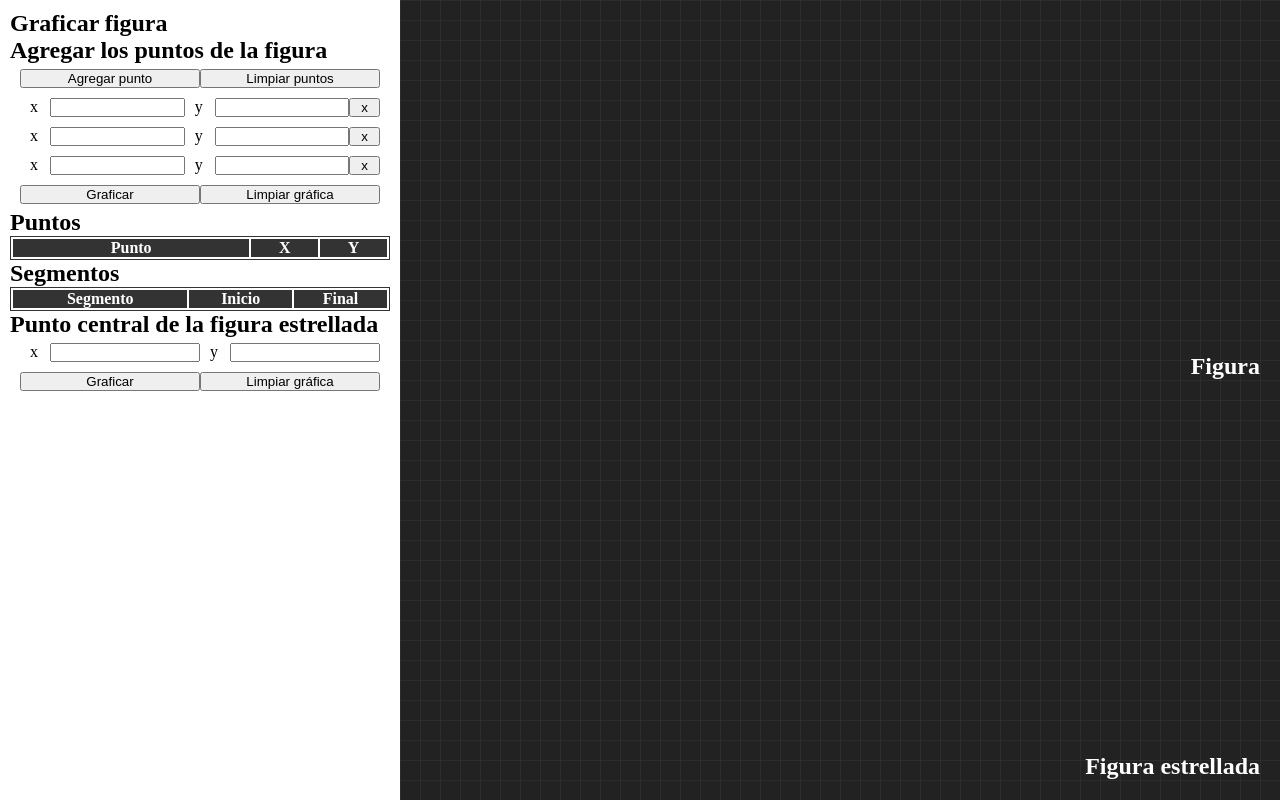
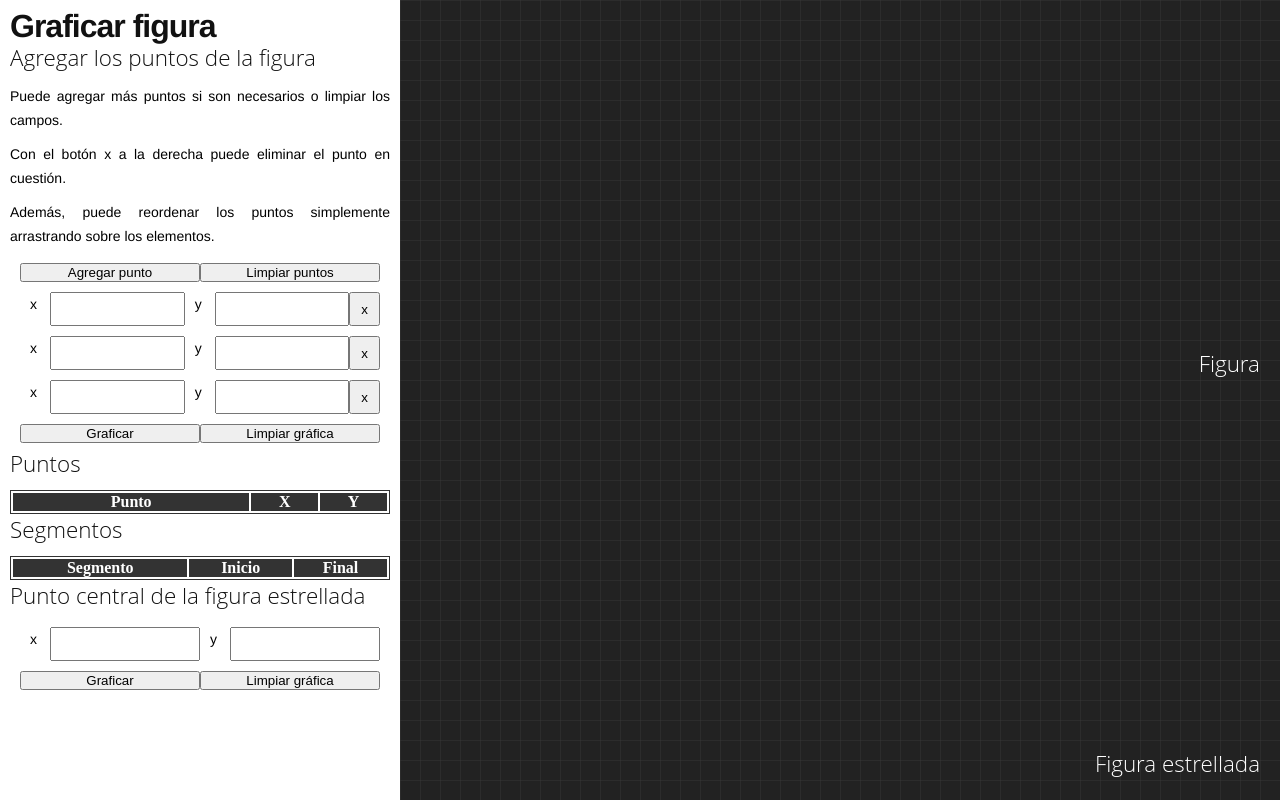
Before and after one commit to JoelHernandez343/graph-star-shapes-cg, a website built with webpack: page src/index.html in a window 1280 px wide. Built offline with nearby package versions, Linux system fonts and the light colour scheme.

Commit message:
Finished

```diff
--- a/src/css/style.css
+++ b/src/css/style.css
@@ -93,3 +93,30 @@ tfoot {
   background-color: #333;
   color: #fff;
 }
+
+h1 {
+  color: #111;
+  font-family: 'Helvetica Neue', sans-serif;
+  font-size: 2rem;
+  font-weight: bold;
+  letter-spacing: -1px;
+  line-height: 1;
+}
+
+h2 {
+  color: #111;
+  font-family: 'Open Sans', sans-serif;
+  font-size: 1.4rem;
+  font-weight: 300;
+  line-height: 32px;
+  margin: 0 0 10px;
+}
+
+p {
+  font-family: 'Helvetica Neue', sans-serif;
+  font-size: 14px;
+  line-height: 24px;
+  margin: 0 0 10px;
+  text-align: justify;
+  text-justify: inter-word;
+}
--- a/src/index.html
+++ b/src/index.html
@@ -11,6 +11,13 @@
     <aside>
       <h1>Graficar figura</h1>
       <h2>Agregar los puntos de la figura</h2>
+
+      <p>Puede agregar más puntos si son necesarios o limpiar los campos.</p>
+      <p>Con el botón x a la derecha puede eliminar el punto en cuestión.</p>
+      <p>
+        Además, puede reordenar los puntos simplemente arrastrando sobre los
+        elementos.
+      </p>
 
       <div class="controls">
         <button id="add-points-bttn">Agregar punto</button>
--- a/src/js/modules/ui/table.js
+++ b/src/js/modules/ui/table.js
@@ -1,11 +1,16 @@
 import { newTr } from './common';
 
-const setPointsTable = (points, body) =>
+const setPointsTable = (points, body) => {
+  body.innerHTML = '';
   points.forEach(({ x, y }, index) => body.appendChild(newTr([index, x, y])));
+};
 
-const setSegmentsTable = (segments, body) =>
+const setSegmentsTable = (segments, body) => {
+  body.innerHTML = '';
+
   segments.forEach(([{ x: x1, y: y1 }, { x: x2, y: y2 }], index) =>
     body.appendChild(newTr([index, x1, y1, x2, y2]))
   );
+};
 
 export { setPointsTable, setSegmentsTable };
```
